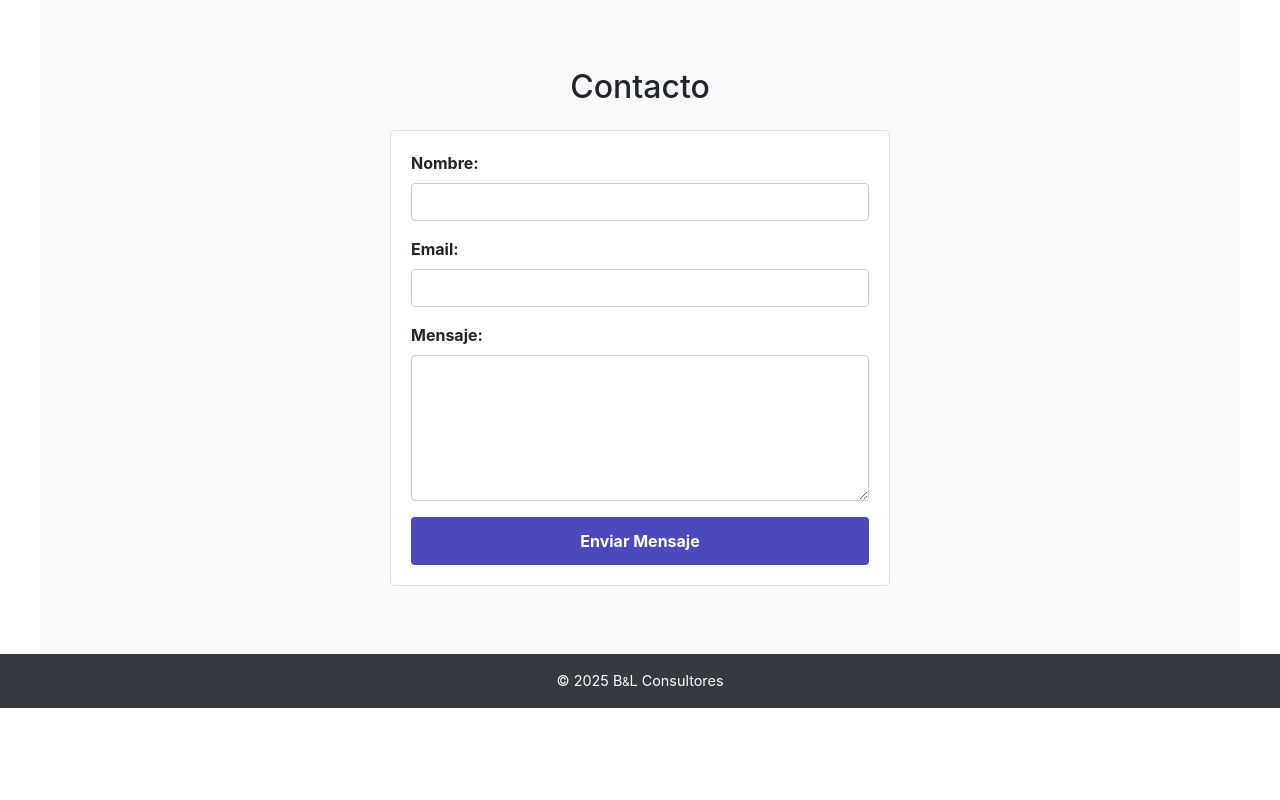
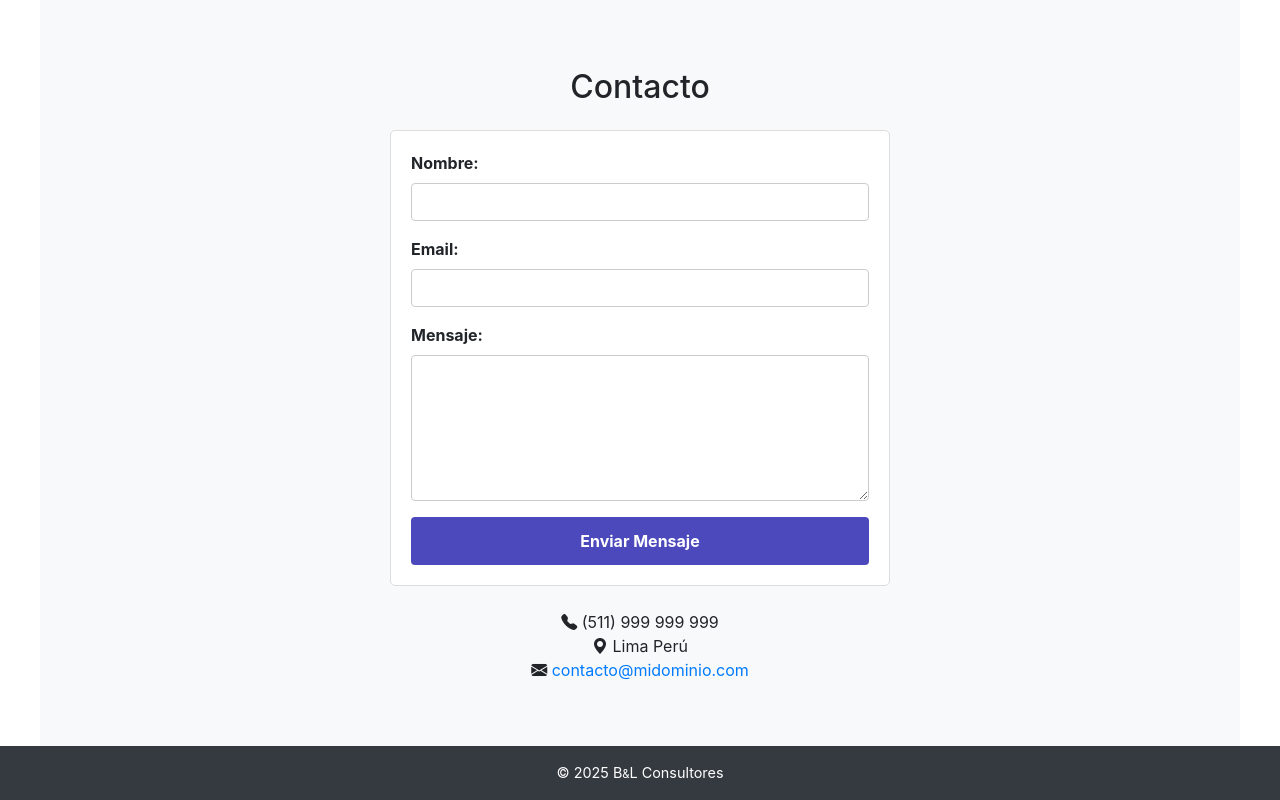
Before and after one commit to FernandoLozaVargas/bl-consultores, a plain HTML site: page index.html in a window 1280 px wide. Shown: the part 3743-4543 px from the top of the page. Before the commit the page ends 4451 px from the top, so only its background shows below. Drawn offline with nearby package versions, Linux system fonts and the light colour scheme.

Commit message:
telefono, correo, direccion

```diff
--- a/index.html
+++ b/index.html
@@ -11,7 +11,10 @@
       rel="stylesheet"
       href="https://stackpath.bootstrapcdn.com/bootstrap/4.5.2/css/bootstrap.min.css"
     />
-
+    <link
+      rel="stylesheet"
+      href="https://cdn.jsdelivr.net/npm/bootstrap-icons@1/font/bootstrap-icons.min.css"
+    />
     <link rel="stylesheet" href="css/estilos.css?v=1.0.1" />
   </head>
   <body>
@@ -398,6 +401,17 @@
               Enviar Mensaje
             </button>
           </form>
+
+          <div class="text-center mt-4">
+            <p>
+              <i class="bi bi-telephone-fill me-2"></i> (511) 999 999 999
+              <br />
+              <i class="bi bi-geo-alt-fill me-2"></i> Lima Perú
+              <br />
+              <i class="bi bi-envelope-fill me-2"></i>
+              <a href="mailto:contacto@midominio.com">contacto@midominio.com</a>
+            </p>
+          </div>
         </div>
       </section>
     </main>
```
